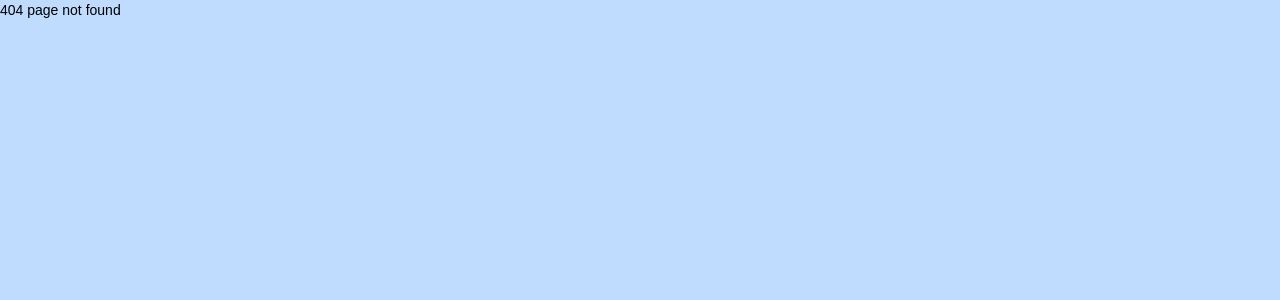
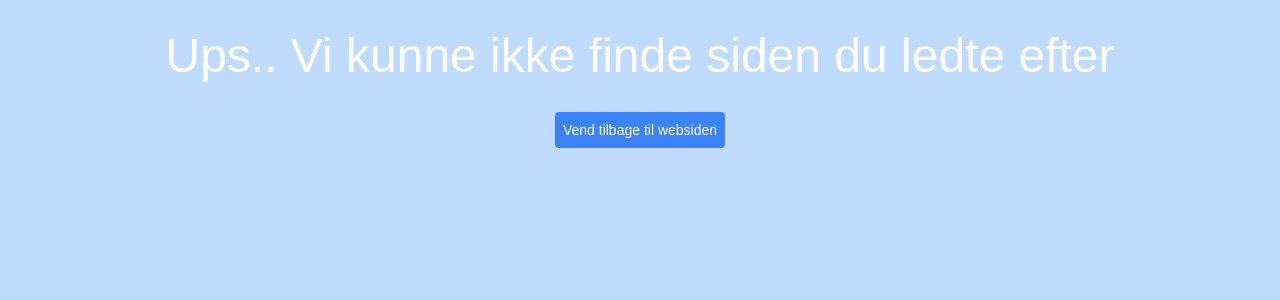
Before and after one commit to akaLaws/dyrevelfaerd, a React (Create React App) app: page /Detail in a window 1280 px wide. Before the commit this address had no page. Shown: the top 300 px of the page. Built offline with nearby package versions, Linux system fonts and the light colour scheme.

Commit message:
updated 404 page with better UI

```diff
--- a/src/pages/ErrorPage.jsx
+++ b/src/pages/ErrorPage.jsx
@@ -1,5 +1,27 @@
+import Button from "../components/Button"
+import { Link } from "react-router-dom";
 const ErrorPage = () => {
-    return ( <h1>404 page not found</h1> );
+    return (
+        <div className="
+            flex
+            flex-col
+            place-items-center
+            gap-8
+
+        ">
+            <h2 className="
+                text-5xl
+                text-white
+                text-center
+                mt-8
+            ">
+                Ups.. Vi kunne ikke finde siden du ledte efter
+            </h2>
+            <Link to={`home`}>
+                <Button text="Vend tilbage til websiden" />
+            </Link>
+        </div>
+    );
 }
 
 export default ErrorPage;
```
